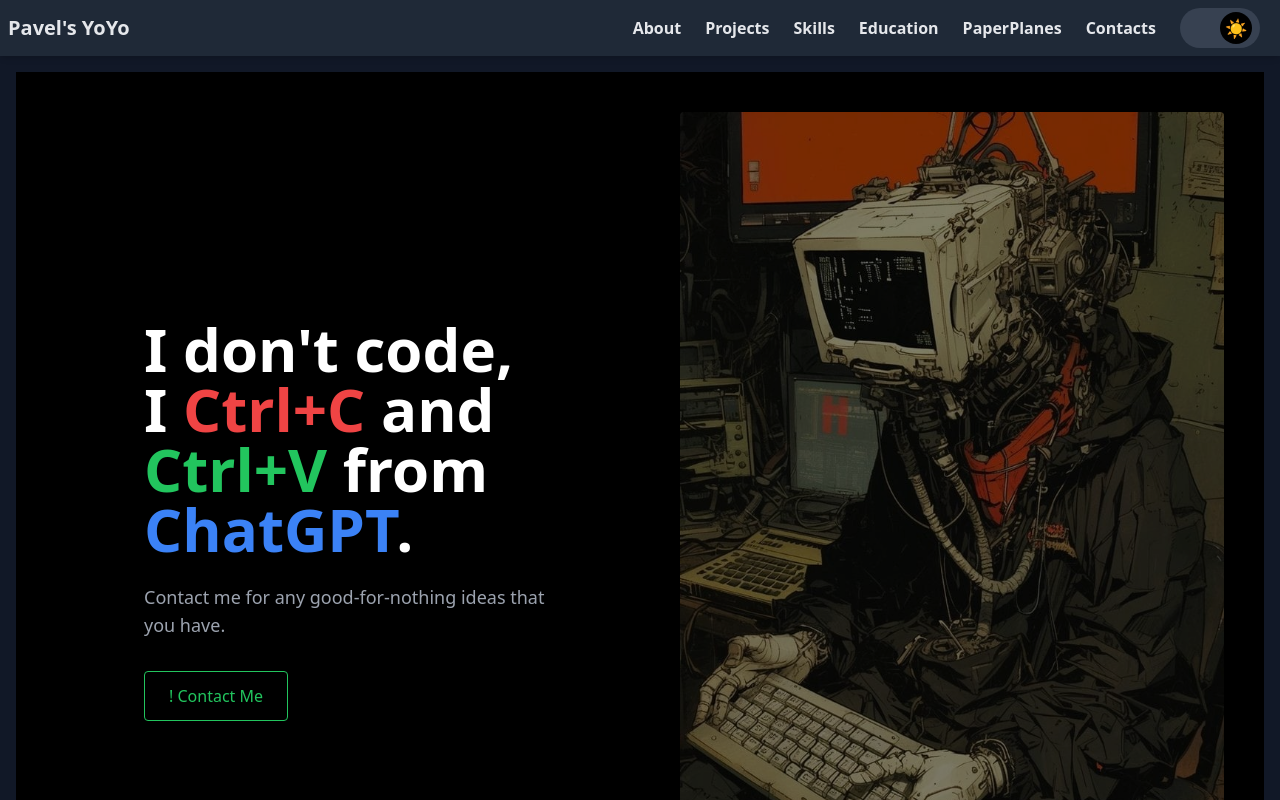
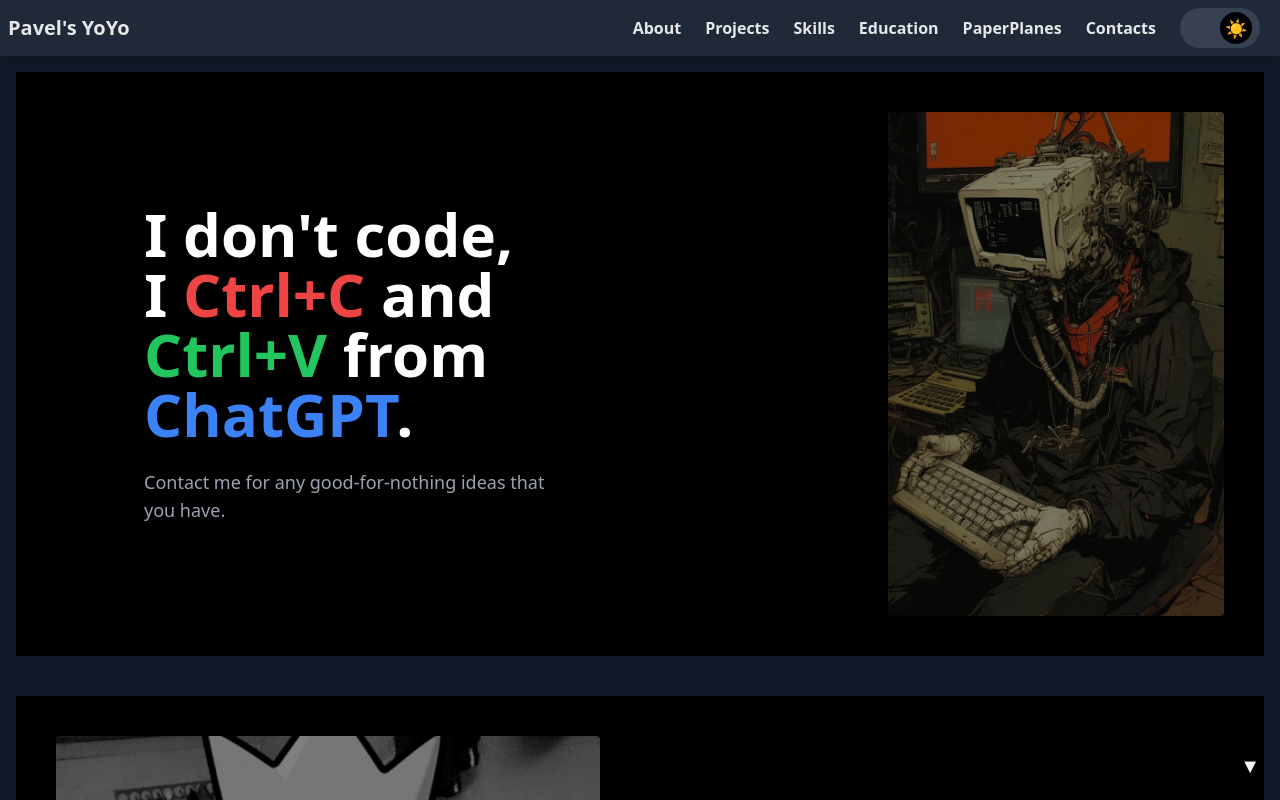
Before and after one commit to KamruzzamanPavel/Portfolio, a React (Vite) app in the folder portf/: page / in a window 1280 px wide. Shown: the top 800 px of the page. Built offline with nearby package versions, Linux system fonts and the light colour scheme.

Commit message:
enhanced a lot and lot lot

```diff
--- a/portf/src/App.jsx
+++ b/portf/src/App.jsx
@@ -5,6 +5,7 @@
 import Skills from "./components/Skills";
 import Education from "./components/Education";
 import PersonalInfo from "./components/PersonalInfo";
+import ScrollButton from "./ScrollButton";
 const App = () => {
   return (
     <div
@@ -20,6 +21,7 @@
         <Skills />
         <Education />
         <Contact />
+        <ScrollButton />
       </main>
     </div>
   );
--- /dev/null
+++ b/portf/src/ScrollButton.jsx
@@ -0,0 +1,62 @@
+import { useState, useEffect } from "react";
+import { animateScroll as scroll } from "react-scroll";
+
+const ScrollButton = () => {
+  const [showScrollUp, setShowScrollUp] = useState(false);
+
+  // Show or hide scroll up button based on scroll position
+  const checkScrollTop = () => {
+    if (!showScrollUp && window.pageYOffset > 200) {
+      setShowScrollUp(true);
+    } else if (showScrollUp && window.pageYOffset <= 200) {
+      setShowScrollUp(false);
+    }
+  };
+
+  // Attach scroll event listener
+  useEffect(() => {
+    window.addEventListener("scroll", checkScrollTop);
+    return () => window.removeEventListener("scroll", checkScrollTop);
+  }, [showScrollUp]);
+
+  // Scroll to top function
+  const scrollToTop = () => {
+    scroll.scrollToTop({
+      duration: 1000, // Slower scroll to top
+      smooth: "easeInOutQuart",
+    });
+  };
+
+  // Scroll down a bit (500 pixels) function
+  const scrollDown = () => {
+    scroll.scrollMore(500, {
+      duration: 1000, // Slower scroll down
+      smooth: "easeInOutQuart",
+    });
+  };
+
+  return (
+    <div className="fixed bottom-5 right-5 flex flex-col space-y-2 z-50">
+      {" "}
+      {/* Using z-50 for higher z-index */}
+      {/* Scroll Up Button (only visible when scrolled down) */}
+      {showScrollUp && (
+        <button
+          onClick={scrollToTop}
+          className="text-xl hover:opacity-70" // Simple styling, no colors
+        >
+          &#x25B2; {/* Up arrow symbol */}
+        </button>
+      )}
+      {/* Scroll Down Button */}
+      <button
+        onClick={scrollDown}
+        className="text-xl hover:opacity-70" // Simple styling, no colors
+      >
+        &#x25BC; {/* Down arrow symbol */}
+      </button>
+    </div>
+  );
+};
+
+export default ScrollButton;
--- a/portf/src/components/About.jsx
+++ b/portf/src/components/About.jsx
@@ -1,48 +1,8 @@
-// const About = () => {
-//   return (
-//     <section
-//       id="about"
-//       className="relative flex flex-col md:flex-row items-center justify-between bg-white dark:bg-black text-black dark:text-white h-screen-70 overflow-hidden transition-all duration-300"
-//     >
-//       {/* Left Text Section */}
-//       <div className="px-6 py-12 md:pl-24 lg:pl-32 max-w-md md:max-w-lg lg:max-w-xl z-10">
-//         <h1 className="text-2xl md:text-4xl lg:text-6xl font-bold leading-tight">
-//           I don&apos;t code,
-//           <br /> I{" "}
-//           <span className="text-red-600 dark:text-red-500">Ctrl+C</span> and
-//           <span className="text-green-400 dark:text-green-500">
-//             {" "}
-//             Ctrl+V
-//           </span>{" "}
-//           from <span className="text-blue-600 dark:text-blue-500">ChatGPT</span>
-//           .
-//         </h1>
-//         <p className="mt-6 text-gray-600 dark:text-gray-400 text-lg">
-//           Contact me for any good for nothing ideas that you have.
-//         </p>
-//         <button className="mt-8 px-6 py-3 border border-green-500 text-green-500 hover:bg-green-500 hover:text-black dark:hover:text-white transition duration-300 ease-in-out rounded">
-//           ! Contact Me
-//         </button>
-//       </div>
-
-//       {/* Right Image Section */}
-//       <div className="hidden md:flex w-full md:w-1/2 h-64 md:h-auto  items-center justify-center p-4 md:p-10 z-10">
-//         <img
-//           src="pc.jpg" // replace with the actual image URL
-//           alt="PAvel"
-//           className="object-cover w-full h-full max-w-full max-h-full rounded  brightness-50 "
-//         />
-//       </div>
-//     </section>
-//   );
-// };
-
-// export default About;
 const About = () => {
   return (
     <section
       id="about"
-      className="relative flex flex-col md:flex-row items-center justify-between bg-white dark:bg-black text-black dark:text-white h-screen-70 overflow-hidden transition-all duration-300"
+      className="relative flex flex-col md:flex-row items-center justify-between bg-white dark:bg-black text-black dark:text-white h-screen-60 overflow-hidden transition-all duration-300"
     >
       {/* Left Text Section */}
       <div className="relative z-10 px-6 py-12 md:pl-24 lg:pl-32 max-w-md md:max-w-lg lg:max-w-xl bg-white/80 dark:bg-black/80 md:bg-transparent">
@@ -60,13 +20,11 @@
         <p className="mt-6 text-gray-600 dark:text-gray-400 text-lg">
           Contact me for any good-for-nothing ideas that you have.
         </p>
-        <button className="mt-8 px-6 py-3 border border-green-500 text-green-500 hover:bg-green-500 hover:text-black dark:hover:text-white transition duration-300 ease-in-out rounded">
-          ! Contact Me
-        </button>
+        {/* <button className="mt-8 px-6 py-3 border border-green-500 text-green-500 hover:bg-green-500 hover:text-black dark:hover:text-white transition duration-300 ease-in-out rounded"></button> */}
       </div>
 
       {/* Image Section - Visible on Larger Screens, Background on Phones */}
-      <div className="hidden md:flex w-full md:w-1/2 h-64 md:h-auto items-center justify-center p-4 md:p-10 z-10">
+      <div className="hidden md:flex w-full md:w-1/3 h-64 md:h-auto items-center justify-center p-4 md:p-10 z-10">
         <img
           src="pc.jpg" // Replace with your image URL
           alt="Pavel"
```
Also changed, not shown: 1 other file (tests, documents, lock files or other folders).
